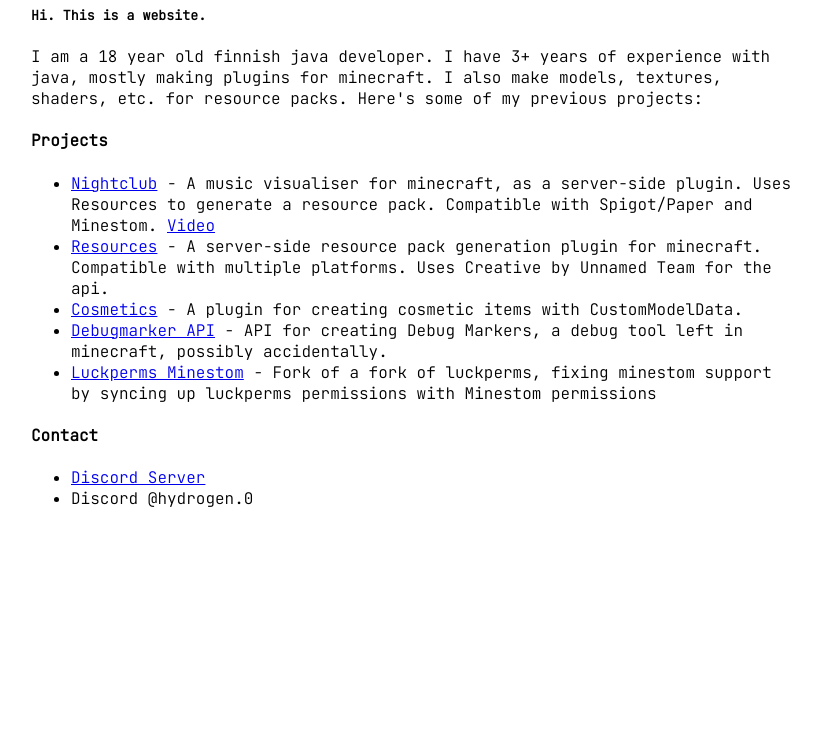
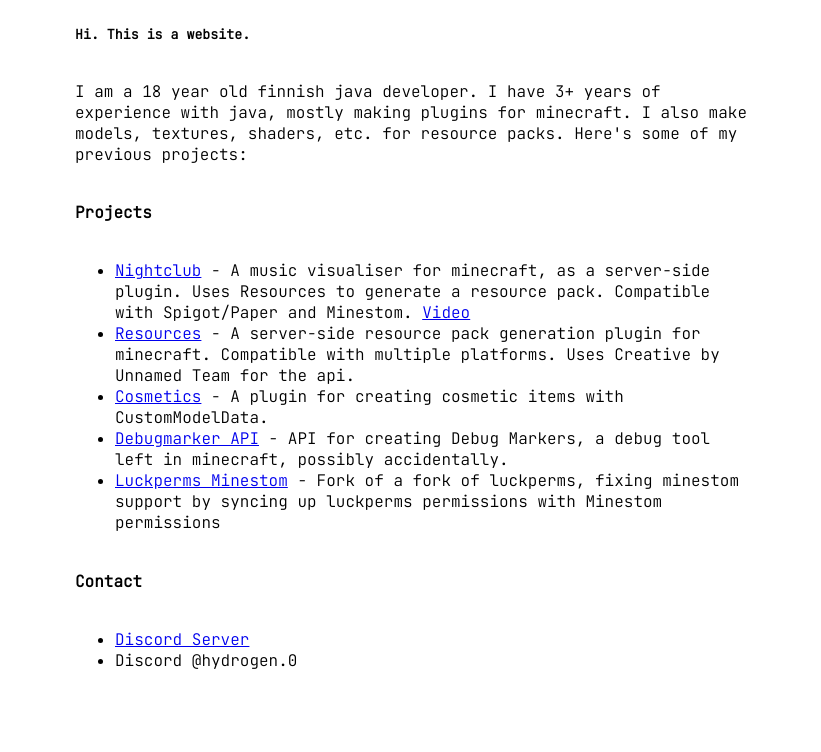
Before and after one commit to dev-hydrogen/dev-hydrogen.github.io, a plain HTML site: page index.html in a window 1280 px wide. Shown: the part 72-824 px from the top of the page, without its empty margins (225-1046 px from the left). After the commit the page ends 800 px from the top, so only its background shows below. Drawn offline with Linux system fonts and the light colour scheme.

Commit message:
center align

```diff
--- a/index.html
+++ b/index.html
@@ -14,10 +14,13 @@
             font-size: 16px;
         }
         body {
-            max-width: 768px;
-            min-height: 100vh;
-            margin: 0 auto;
+            max-width: 85vh;
             padding: 12px 6px;
+            margin: auto;
+            display:flex; flex-direction:column; justify-content:center;
+            min-height:90vh;
+            vertical-align: middle;
+            align-self: center;
             color: var(--text-color);
         }
     </style>
```
